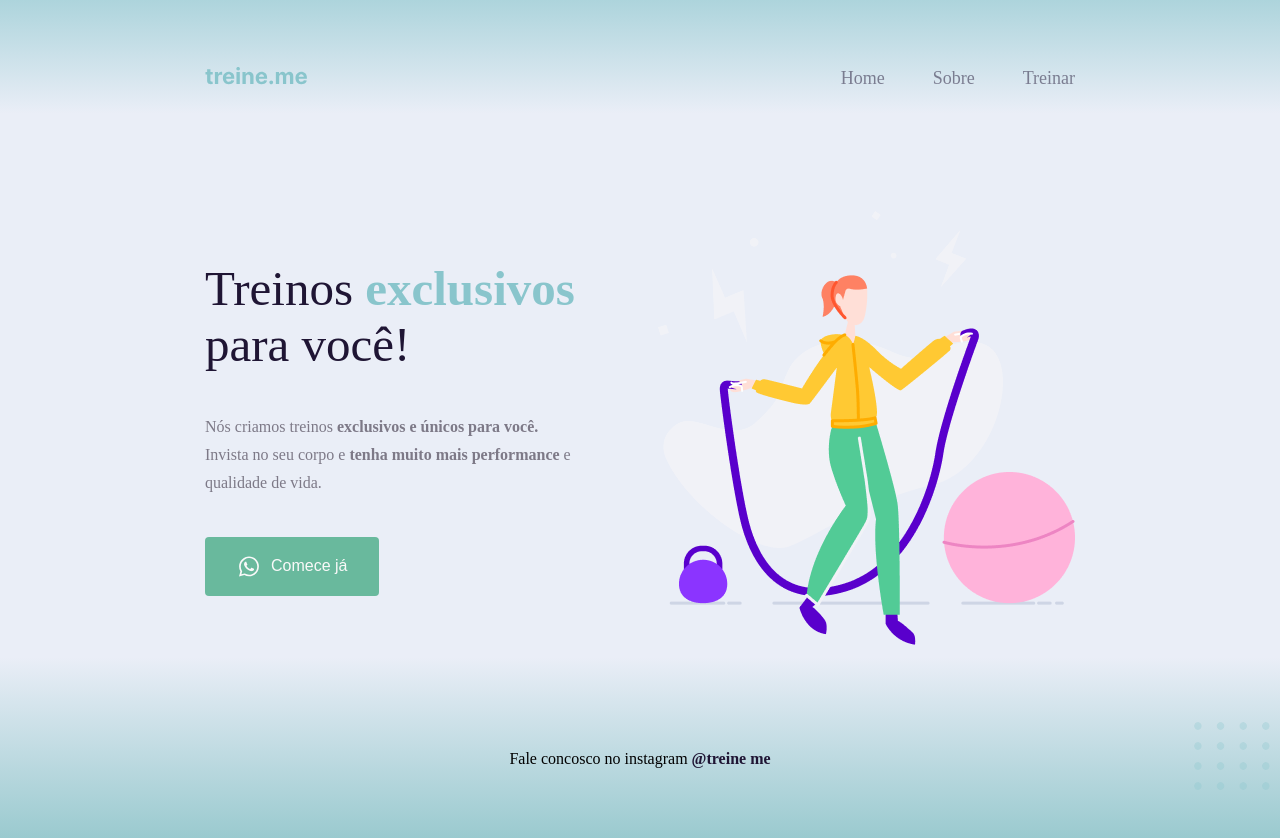
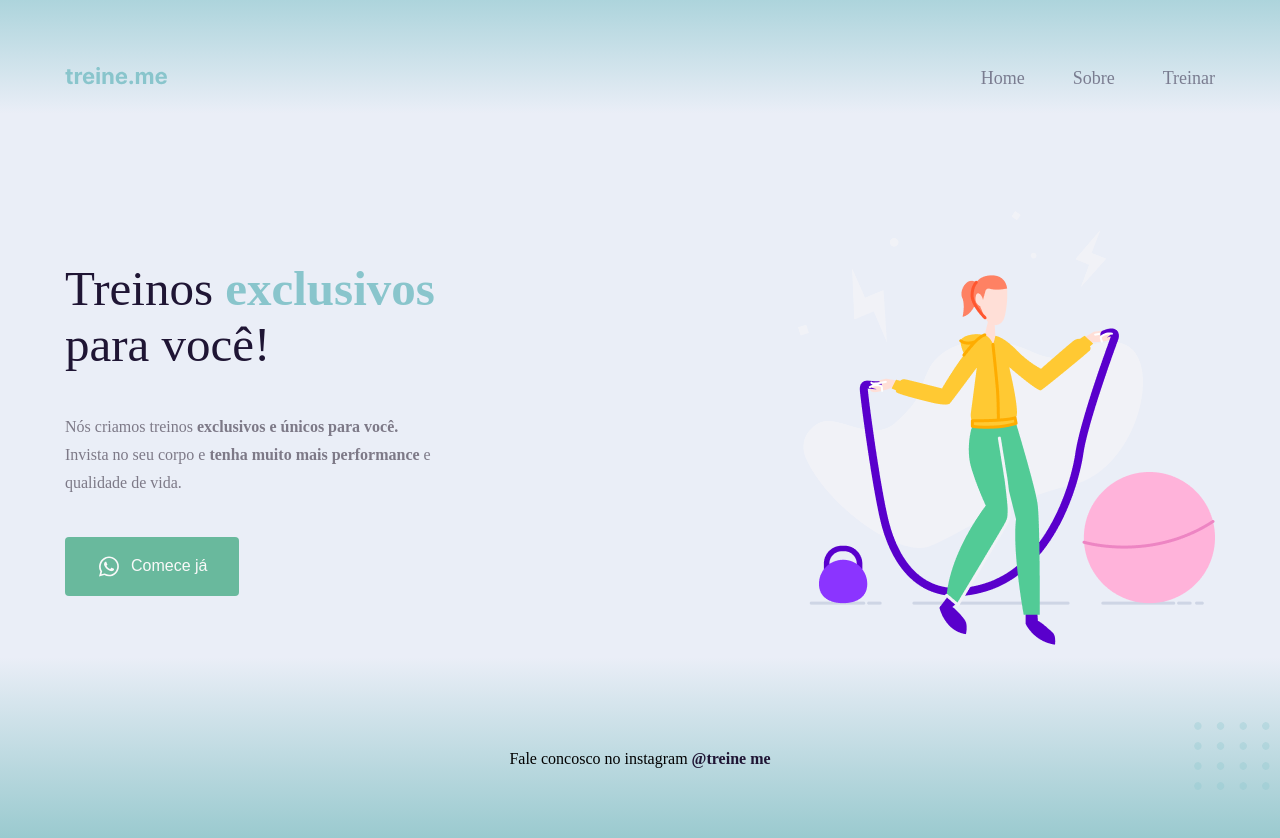
Before and after one commit to Vitorcastanhos/projecttwo, a plain HTML site: page index.html in a window 1280 px wide. Drawn offline with Linux system fonts and the light colour scheme.

Commit message:
end of css and project

```diff
--- a/style.css
+++ b/style.css
@@ -23,7 +23,7 @@ body {
 }
 
 .container {
-  width: 1000px;
+  width: 1280px;
   margin: 0 auto 0;
   padding: 65px;
 }
```
